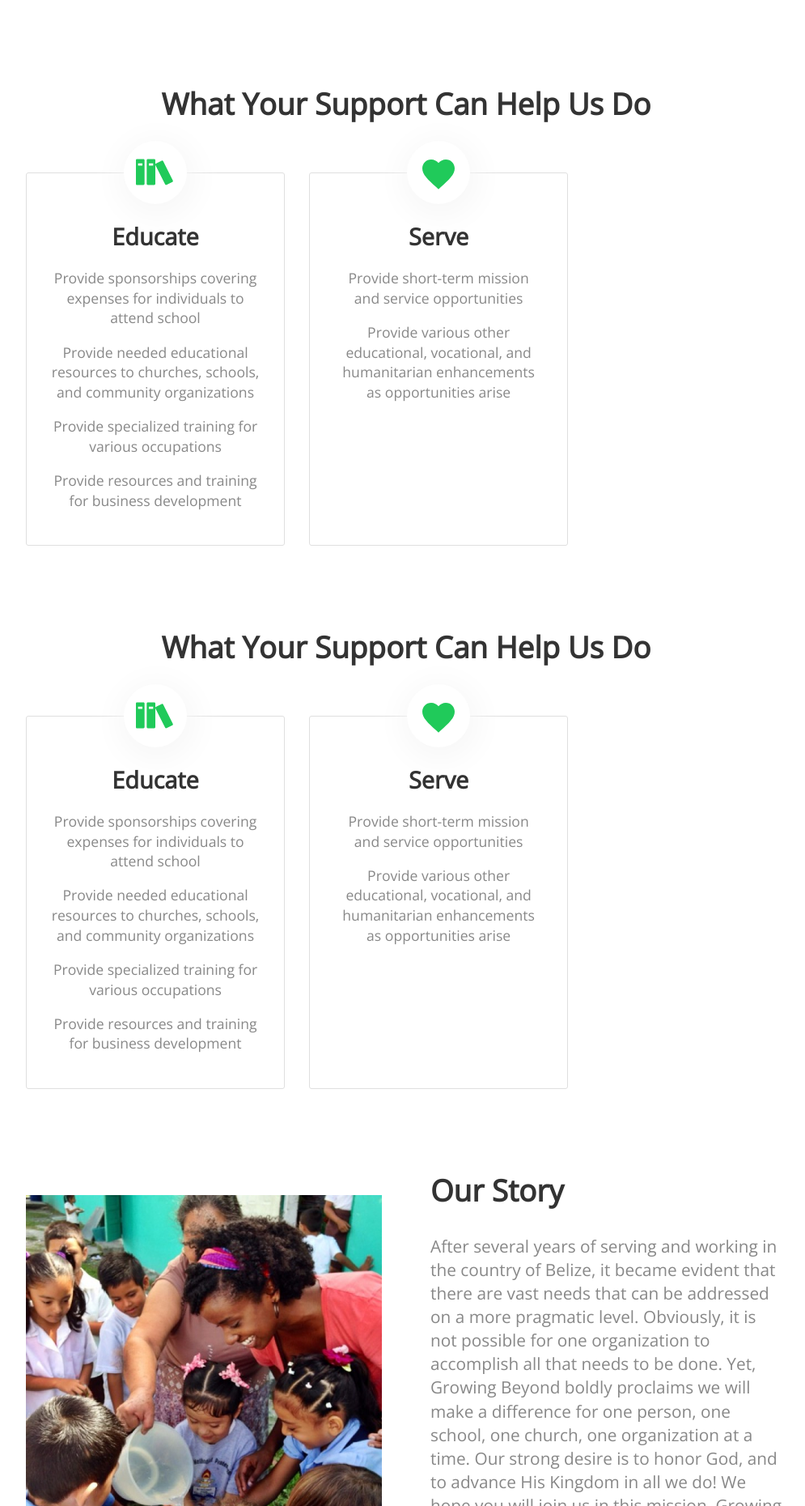
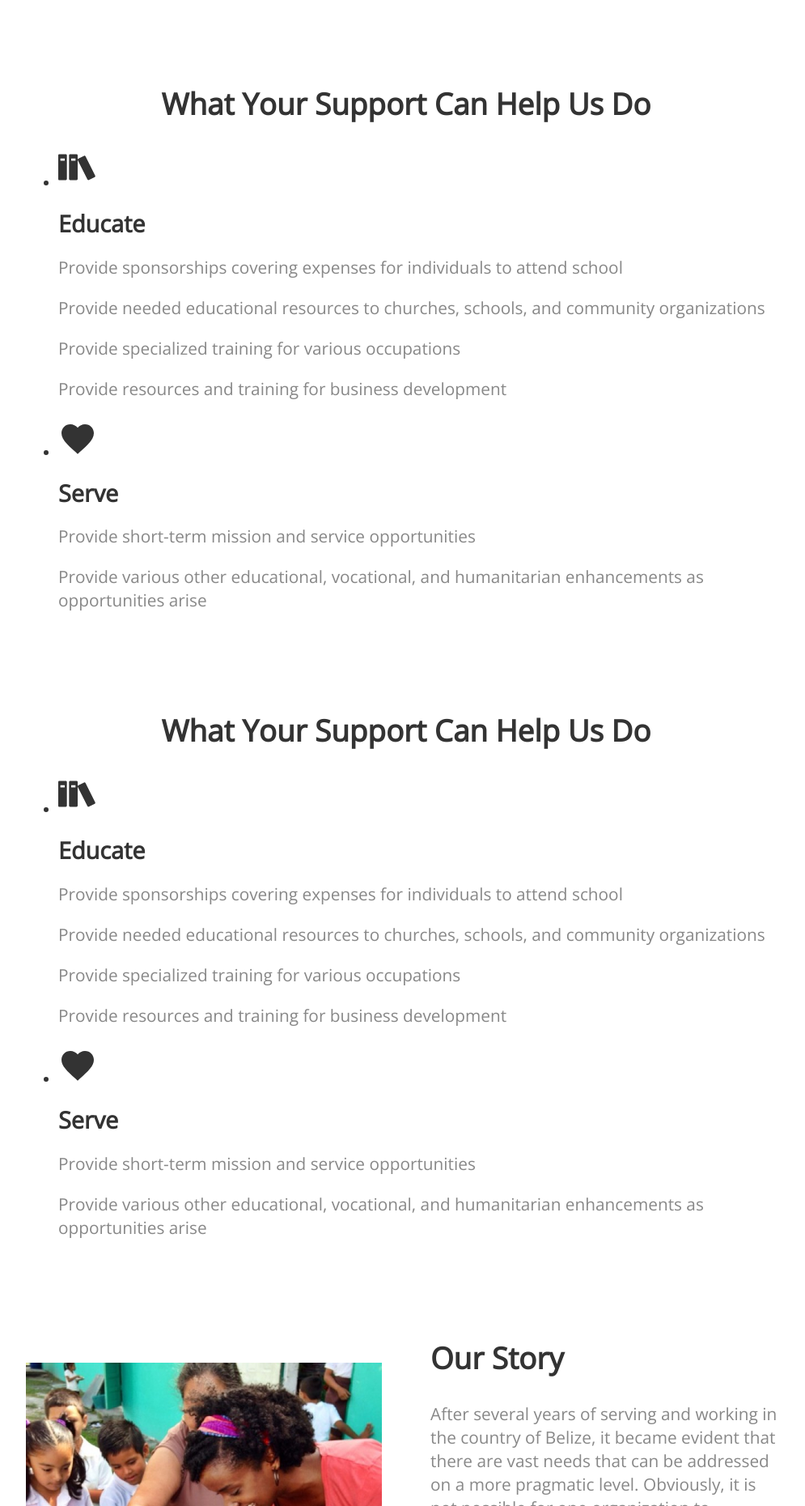
Before and after one commit to Growing-Beyond/gbsite, a Jekyll site: the page built from index.html, in a window 1280 px wide. Shown: the part 978-2838 px from the top of the page at 81% size, without its empty margins (138-1133 px from the left). Built offline with Jekyll 4.4.1, drawn with Linux system fonts in a browser that asks for light colours; nearby versions of some CDN libraries; a script that is not in the unit is left out.

Commit message:
Update index.html

```diff
--- a/index.html
+++ b/index.html
@@ -35,7 +35,7 @@ title: Growing Beyond
 <div class="container">
 	<h2 class="editable" style="text-align: center;">What Your Support Can Help Us Do</h2>
 
-	<ul class="thirds">
+	<ul class="half">
 		<li>
 			<div class="image">{% include icons/site.html icon="book" %}</div>
 			<h3 class="editable">Educate</h3>
@@ -70,7 +70,7 @@ title: Growing Beyond
 <div class="container">
 	<h2 class="editable" style="text-align: center;">What Your Support Can Help Us Do</h2>
 
-	<ul class="thirds">
+	<ul class="forths">
 		<li>
 			<div class="image">{% include icons/site.html icon="book" %}</div>
 			<h3 class="editable">Educate</h3>
```
